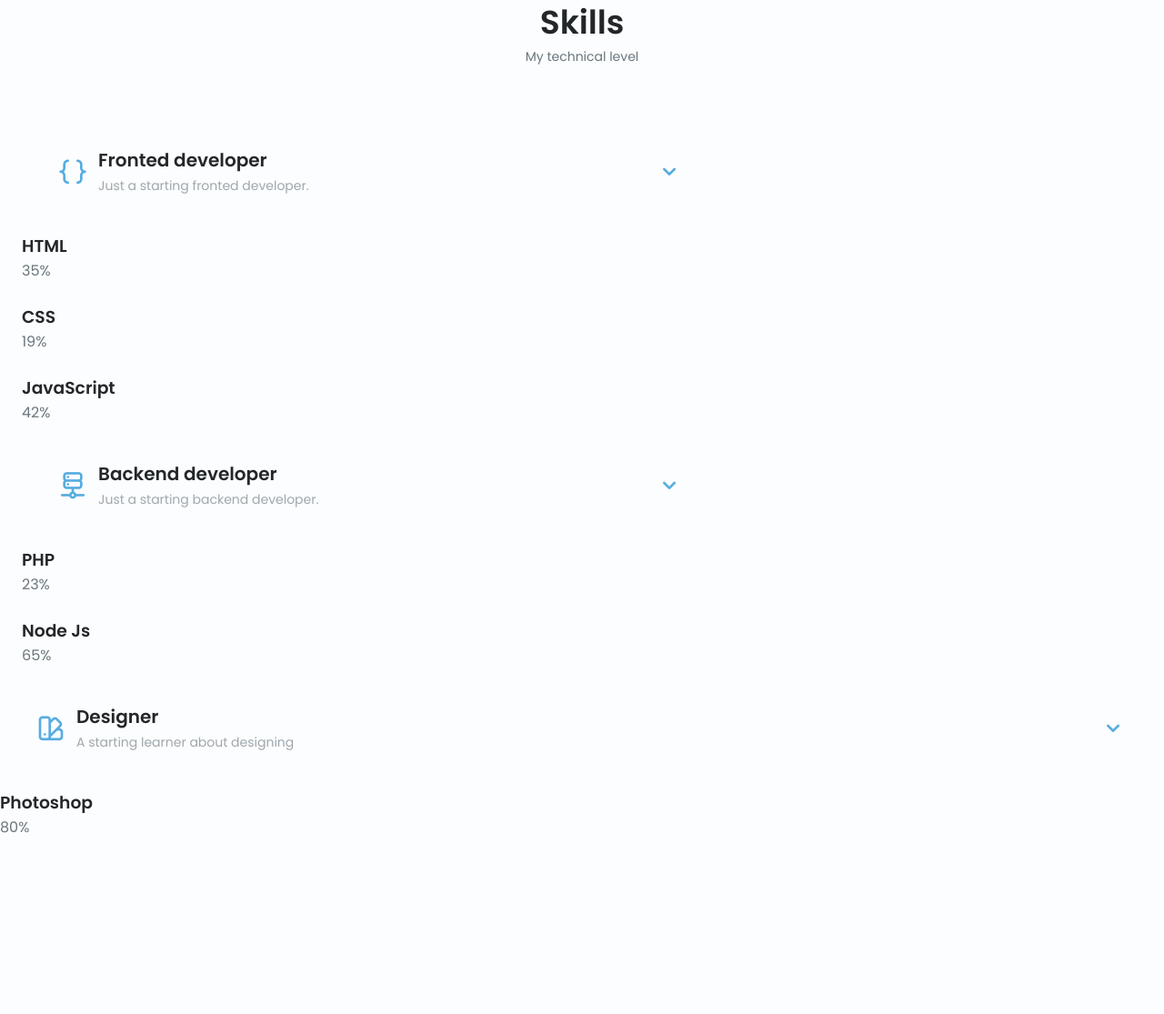
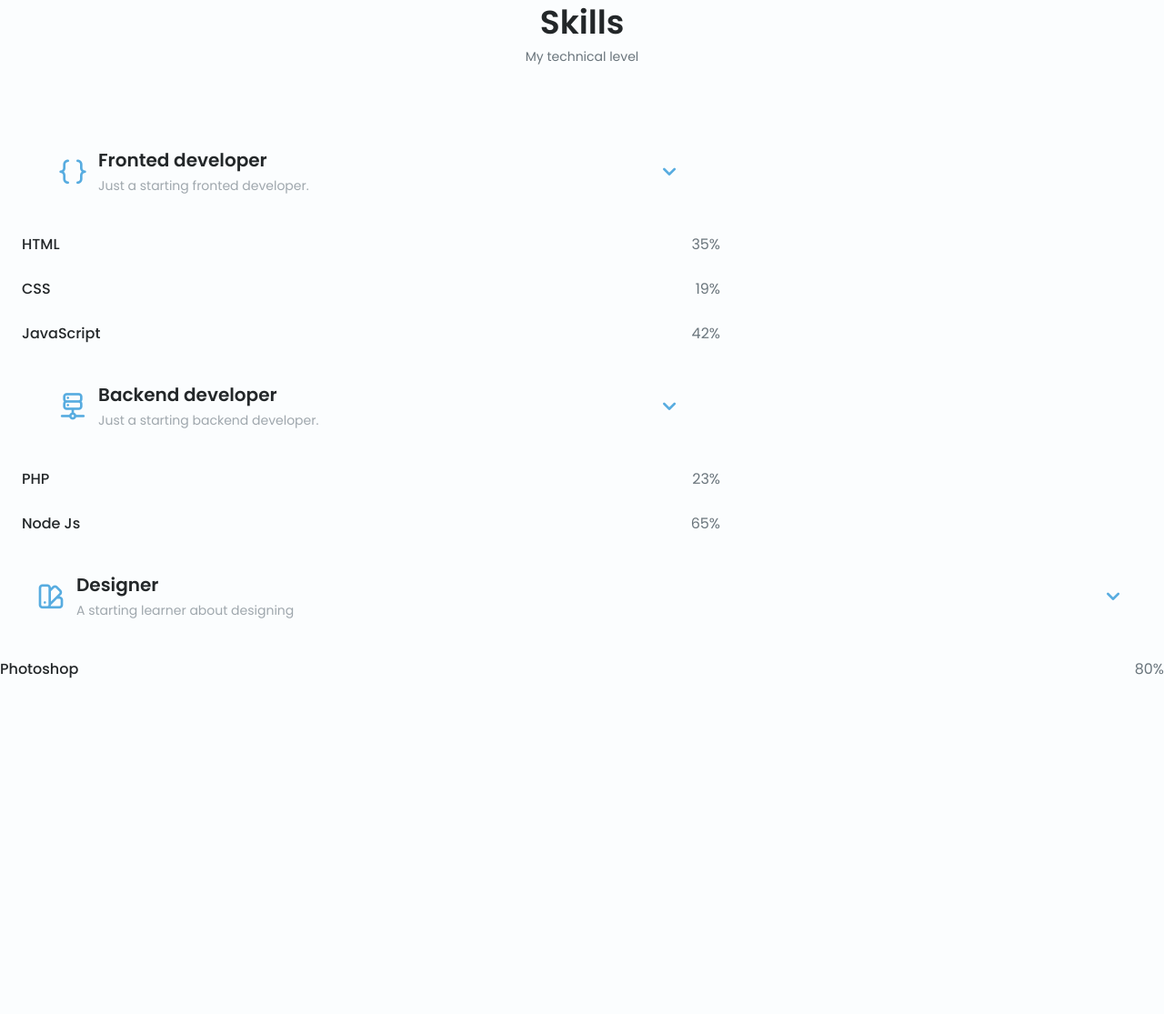
Before and after one commit to Floris29/VolterDB, a PHP site: page / in a window 1280 px wide. Shown: the part 1119-2234 px from the top of the page at 91% size. After the commit the page ends 1865 px from the top, so only its background shows below. Run offline with PHP 8.4, Linux system fonts and the light colour scheme.

Commit message:
peep poop

```diff
--- a/assets/css/styles.css
+++ b/assets/css/styles.css
@@ -425,10 +425,55 @@
   transition: .4s;
 }
 
-.skills_titles{
+.skills__list{
+  row-gap: 1.5rem;
+  padding-left: 2.7rem;
+}
+
+.skills__titles{
   display: flex;
   justify-content: space-between;
   margin-bottom: var(-mb-0-5);
+}
+
+.skills__name{
+  font-size: var(--normal-font-size);
+  font-weight: var(--font-medium);
+}
+
+.skills__bar,
+.skills__percentage{
+  height: 5px;
+  border-radius: .25rem;
+}
+
+.skills__bar{
+  background-color: var(--first-color-lighter);
+}
+
+.skills__percentage{
+  display: block;
+  background-color: var(--first-color);
+}
+
+.skills__html{
+  width: 35%;
+}
+.skills__css{
+  width: 19%;
+}
+.skills__js{
+  width: 42%;
+}
+
+.skills__php{
+  width: 23%;
+}.skills__node{
+  width: 65%;
+}
+
+.skills__photoshop{
+  width: 80%;
 }
 
 /*==================== QUALIFICATION ====================*/
```
